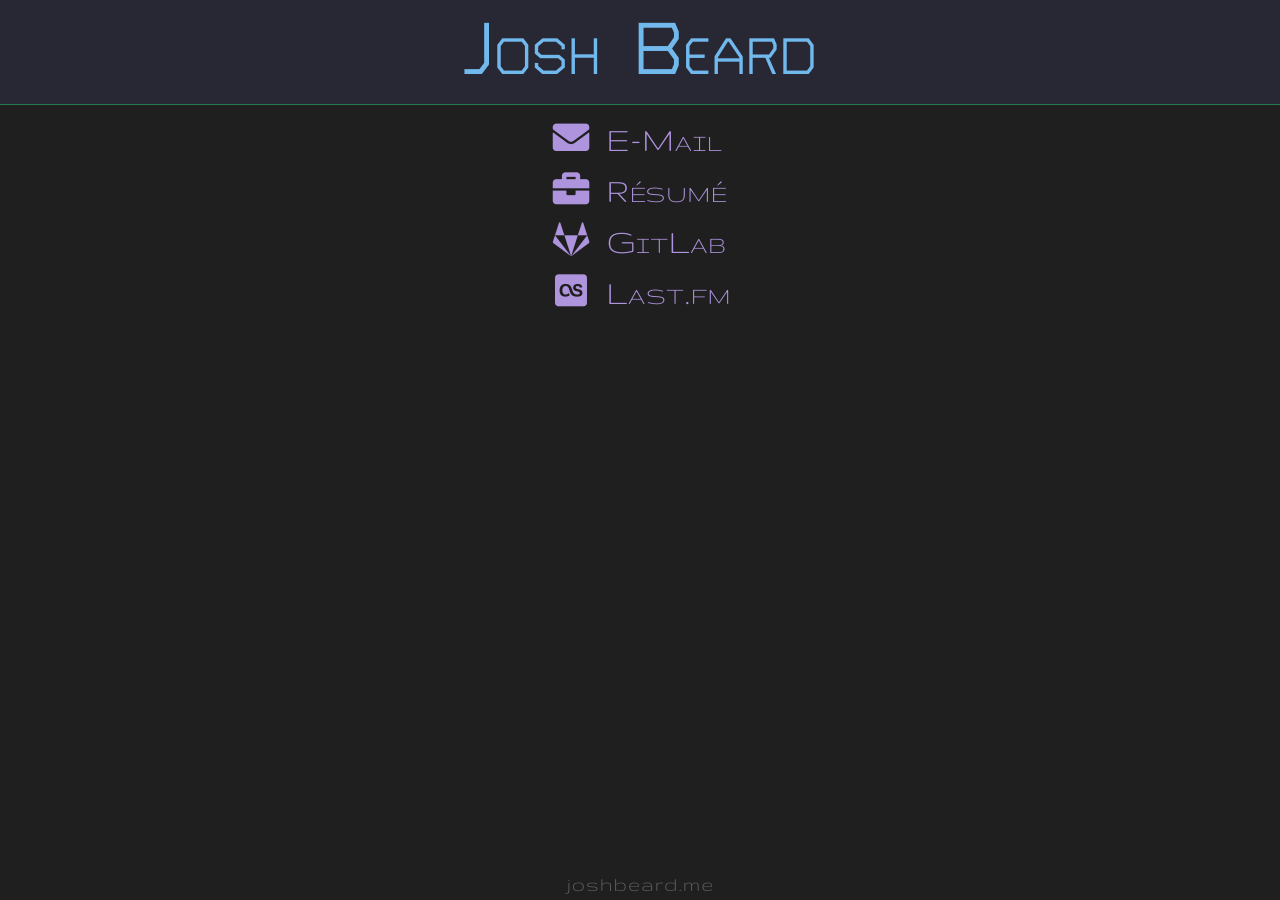
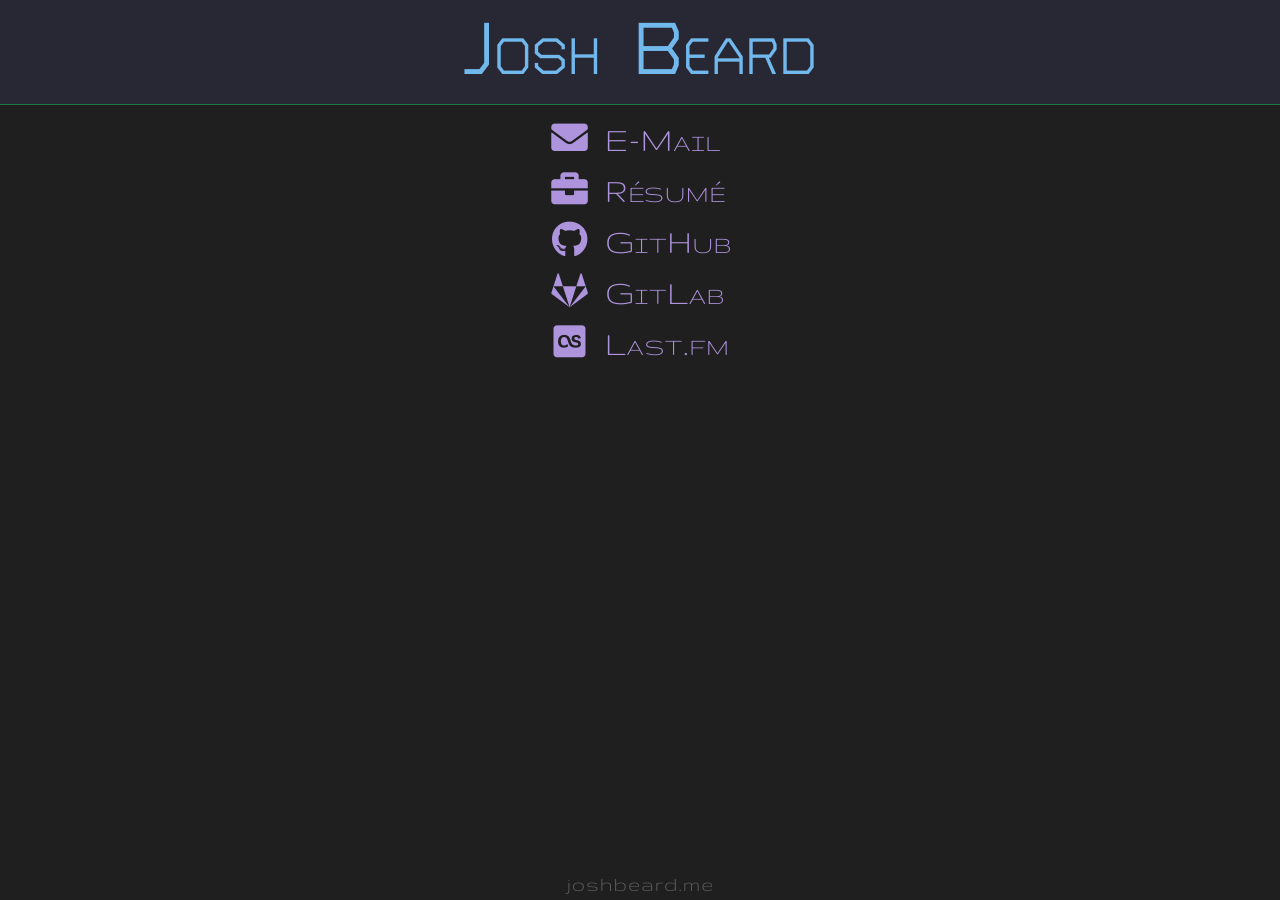
Before and after one commit to joshbeard/joshbeard.me-website, a Jekyll site: the page built from index.md, in a window 1280 px wide. Built offline with Jekyll 4.4.1, drawn with Linux system fonts in a browser that asks for light colours; some web fonts are replaced.

Commit message:
Add GitHub link

```diff
--- a/index.md
+++ b/index.md
@@ -7,6 +7,7 @@ permalink: /
     <ul>
         <li><a href="mailto:hello@joshbeard.me" title="hello@joshbeard.me"><i class="fas fa-fw fa-envelope"></i>&nbsp;<span>E-Mail</span></a></li>
         <li><a href="resume/" title="Josh Beard's Résumé"><i class="fas fa-fw fa-briefcase"></i>&nbsp;<span>Résumé</span></a></li>
+        <li><a href="https://github.com/joshbeard" title="github.com/joshbeard"><i class="fab fa-fw fa-github"></i>&nbsp;<span>GitHub</span></a></li>
         <li><a href="https://gitlab.com/joshbeard" title="gitlab.com/joshbeard"><i class="fab fa-fw fa-gitlab"></i>&nbsp;<span>GitLab</span></a></li>
         <li><a href="https://www.last.fm/user/hewbert" title="last.fm/hewbert"><i class="fab fa-fw fa-lastfm-square"></i>&nbsp;<span>Last.fm</span></a></li>
     </ul>
```
